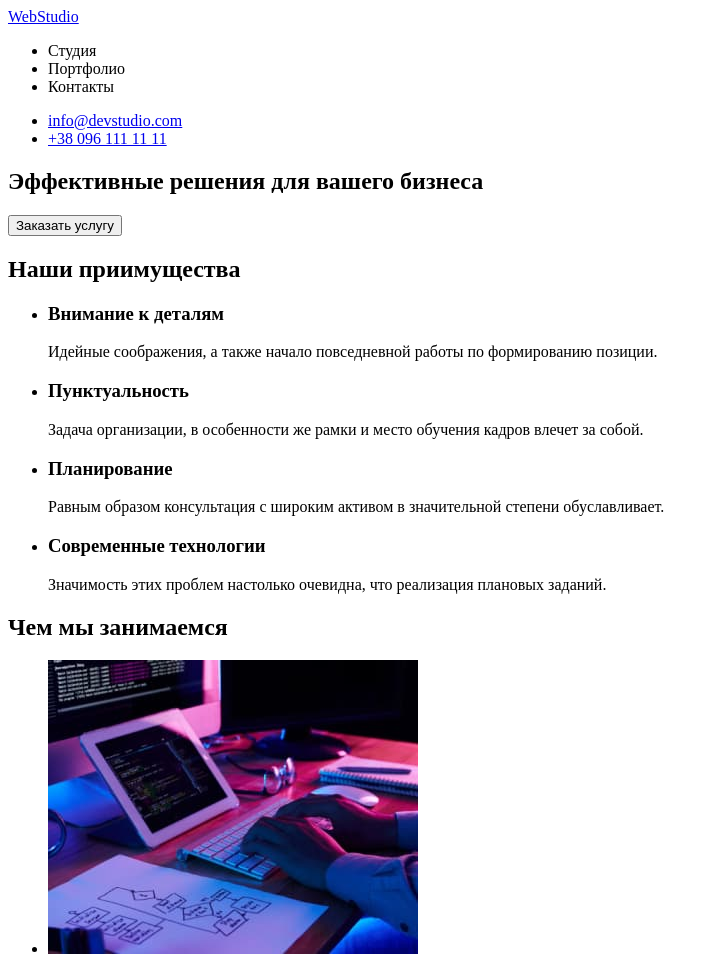
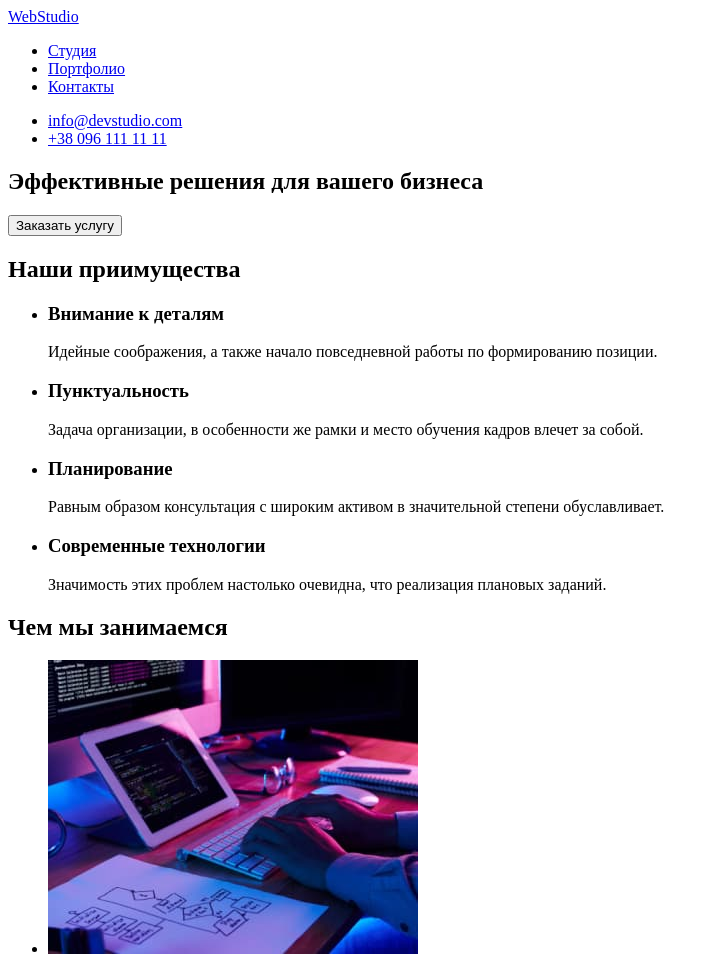
Before and after one commit to skynet3737/goit-markup-hw-01, a plain HTML site: page index.html in a window 1280 px wide. Shown: the top 954 px of the page, without its empty margins (0-719 px from the left). Drawn offline with Linux system fonts and the light colour scheme.

Commit message:
добавляет ссылки в списках

```diff
--- a/index.html
+++ b/index.html
@@ -13,9 +13,9 @@
         <a href="/">WebStudio</a>
 
         <ul>
-          <li>Студия</li>
-          <li>Портфолио</li>
-          <li>Контакты</li>
+          <li><a href="/">Студия</a></li>
+          <li><a href="/">Портфолио</a></li>
+          <li><a href="/">Контакты</a></li>
         </ul>
       </nav>
 
@@ -108,7 +108,7 @@
       <a href="/">WebStudio</a>
       <address>
         <ul>
-          <li>г. Киев, пр-т Леси Украинки, 26</li>
+          <li><a href="/">г. Киев, пр-т Леси Украинки, 26</a></li>
           <li><a href="mailto:info@devstudio.com">info@devstudio.com</a></li>
           <li><a href="tel:+380961111111">+38 096 111 11 11</a></li>
         </ul>
```
